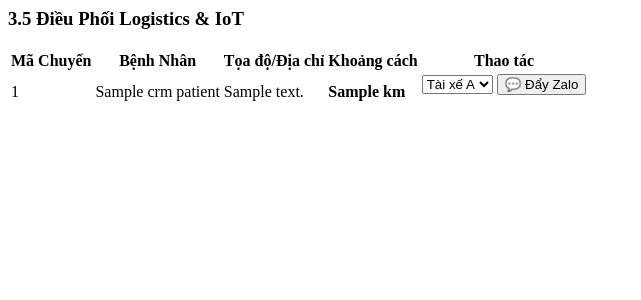
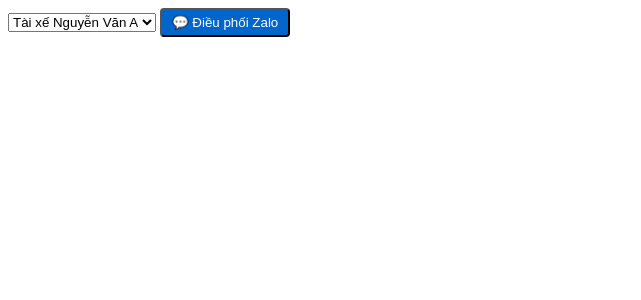
Before and after one commit to dxconmedical-max/dxconsystem, a Flask app: template templates/admin.html in a window 1280 px wide. Shown: the top 300 px of the page, without its empty margins (0-641 px from the left). Run offline with Flask 3, Linux system fonts and the light colour scheme; the template is opened without the code that fills it: most values are stand-ins (such as "Sample title", 1, 10 or a date in 2020).

Commit message:
Update admin.html

```diff
--- a/templates/admin.html
+++ b/templates/admin.html
@@ -1,29 +1,12 @@
-<div class="card" id="3-5">
-    <h3>3.5 Điều Phối Logistics & IoT</h3>
-    <table>
-        <thead>
-            <tr>
-                <th>Mã Chuyến</th><th>Bệnh Nhân</th><th>Tọa độ/Địa chỉ</th><th>Khoảng cách</th><th>Thao tác</th>
-            </tr>
-        </thead>
-        <tbody>
-            {% for p in crm_patients %}
-            <tr>
-                <td>{{ p.sid }}</td>
-                <td>{{ p.name }}</td>
-                <td>{{ p.address }}</td>
-                <td><b>{{ p.distance_km }} km</b></td> <td>
-                    <form action="/api/admin/logistics/dispatch" method="POST">
-                        <input type="hidden" name="trip_id" value="{{ p.sid }}">
-                        <select name="driver_name">
-                            <option value="Tai_Xe_A">Tài xế A</option>
-                            <option value="Tai_Xe_B">Tài xế B</option>
-                        </select>
-                        <button type="submit" class="btn-zalo">💬 Đẩy Zalo</button>
-                    </form>
-                </td>
-            </tr>
-            {% endfor %}
-        </tbody>
-    </table>
-</div>
+<form action="/api/admin/logistics/dispatch" method="POST" class="dispatch-form">
+    <input type="hidden" name="trip_id" value="{{ p.sid }}">
+
+    <select name="driver_name" required>
+        <option value="Tai_Xe_1">Tài xế Nguyễn Văn A</option>
+        <option value="Tai_Xe_2">Tài xế Trần Văn B</option>
+    </select>
+
+    <button type="submit" style="background: #0066cc; color: white; padding: 5px 10px; border-radius: 4px;">
+        💬 Điều phối Zalo
+    </button>
+</form>
```
